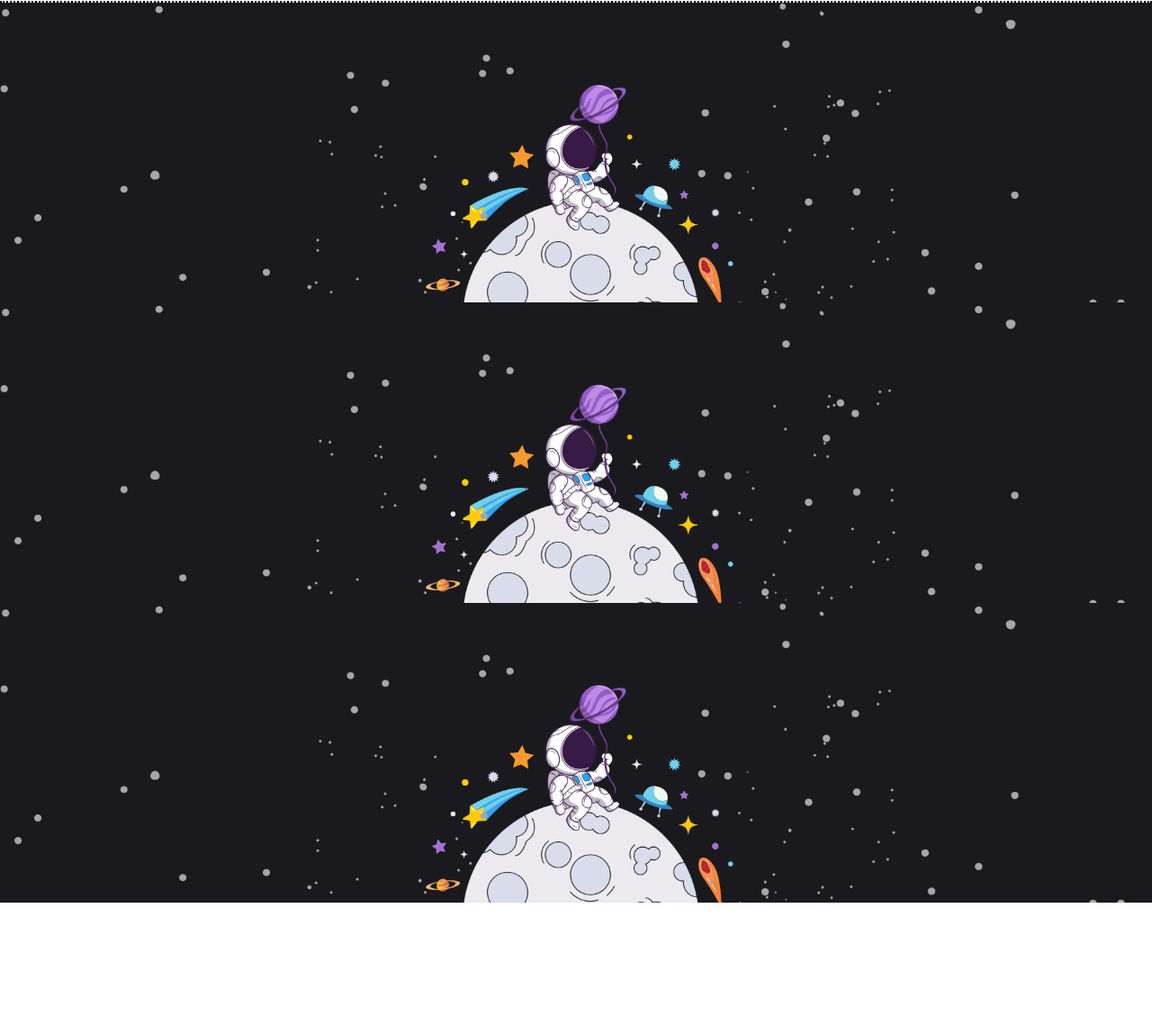
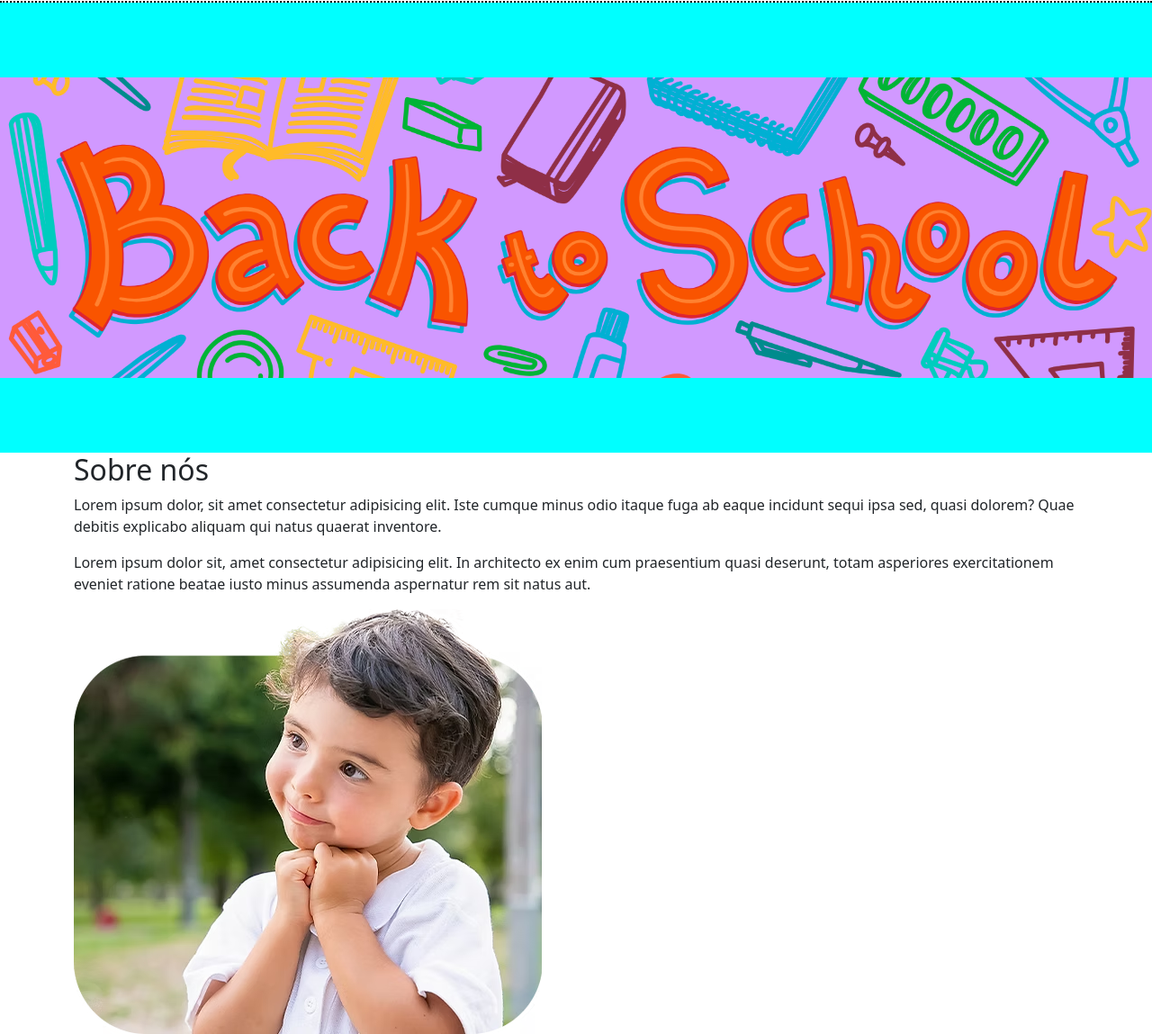
Before and after one commit to ianpage08/Projeto-Escola-AEEC, a website: page index.html in a window 1280 px wide. Shown: the part 86-1235 px from the top of the page at 90% size. Before the commit the page ends 1089 px from the top, so only its background shows below. Drawn offline with Linux system fonts and the light colour scheme.

Commit message:
slide pronto

```diff
--- a/index.html
+++ b/index.html
@@ -39,14 +39,29 @@
     <main>
         <section id="slide">
             <div class="show-slide">
-                <div class="item-slide">
-                    <img src="imagens/Design sem nome.png" alt="">
+
+                <div class="item-slide ativo">
+                    <img src="imagens/1.png" alt="">
                 </div>
                 <div class="item-slide">
-                    <img src="imagens/Design sem nome.png" alt="">
+                    <img src="imagens/2.png" alt="">
                 </div>
                 <div class="item-slide">
-                    <img src="imagens/Design sem nome.png" alt="">
+                    <img src="imagens/3.png" alt="">
+                </div>
+            </div>
+        </section>
+        <section id="sobre">
+            <div class="container">
+                <div class="flex">
+                    <div>
+                        <h2>Sobre nós</h2>
+                        <p>Lorem ipsum dolor, sit amet consectetur adipisicing elit. Iste cumque minus odio itaque fuga ab eaque incidunt sequi ipsa sed, quasi dolorem? Quae debitis explicabo aliquam qui natus quaerat inventore.</p>
+                        <p>Lorem ipsum dolor sit, amet consectetur adipisicing elit. In architecto ex enim cum praesentium quasi deserunt, totam asperiores exercitationem eveniet ratione beatae iusto minus assumenda aspernatur rem sit natus aut.</p>
+                    </div>
+                    <div>
+                        <img src="imagens/criança.avif" alt="">
+                    </div>
                 </div>
             </div>
         </section>
--- a/lib/action.js
+++ b/lib/action.js
@@ -1,9 +1,24 @@
 //header
+// Seleciona o elemento HTML
 const menuHamburger = document.getElementById('menu-hamburguer')
 const menuPricipal = document.getElementById('menu')
+// adiciona um evento de click na const menu-hamburguer
 menuHamburger.addEventListener('click',function(){
-    menuPricipal.classList.toggle('active')
+    menuPricipal.classList.toggle('active') //Alterna a classe 'active' no menuPricipal e no menu-gamburguer
     menuHamburger.classList.toggle('active')
 })
-//slide inicio
-let slide = document.querySelectorAll('.item-slide')
+
+//slide
+let slide = document.querySelectorAll('.item-slide');
+let inicioSlide = 0;
+
+function showSlide(n) {
+    slide.forEach(item => item.classList.remove('ativo'));
+    slide[n].classList.add('ativo'); // Correção: Adiciona 'ativo' ao slide correto
+    inicioSlide = n;
+}
+// Configura um temporizador
+setInterval(() => {
+    inicioSlide = (inicioSlide + 1) % slide.length;
+    showSlide(inicioSlide);
+}, 3000);
--- a/source/slide.scss
+++ b/source/slide.scss
@@ -1,9 +1,32 @@
 #slide{
+    background-color: aqua;
     max-width: 1920px;
-    width: 100%;
+    max-height: 500px;
+    .show-slide{
+        width: 100%;
+        height: 500px;
+        position: relative;
+        overflow: hidden;
+    }
+    .item-slide {
+        width: 100%;
+        height: 500px;
 
+        position: absolute;
+        opacity: 0;
+        transition:opacity 1s ease-in-out;
+    }
     img{
-    width: 100%;
-    height: 100%;
+        max-width: 1920px;
+        width: 100%;
+        height: 500px;
+        object-fit: contain;
+
+    }
+        .item-slide.ativo{
+            opacity: 1;
+            }
+
+
+
 }
-}
```
Also changed, not shown: build/main.css, imagens/1.png (added), imagens/2.png (added), imagens/3.png (added), source/sobre-nos.scss (added), 1 other file.
